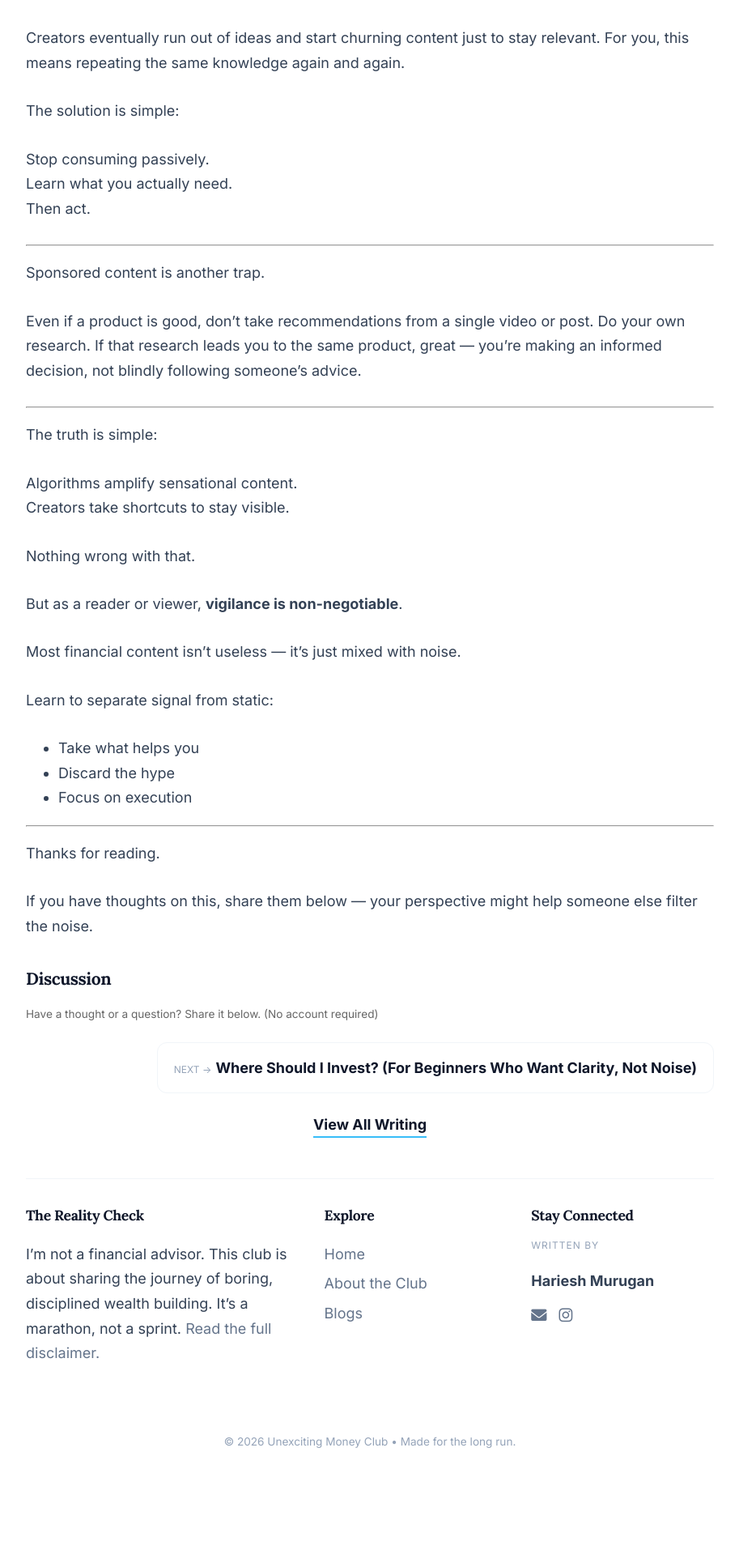
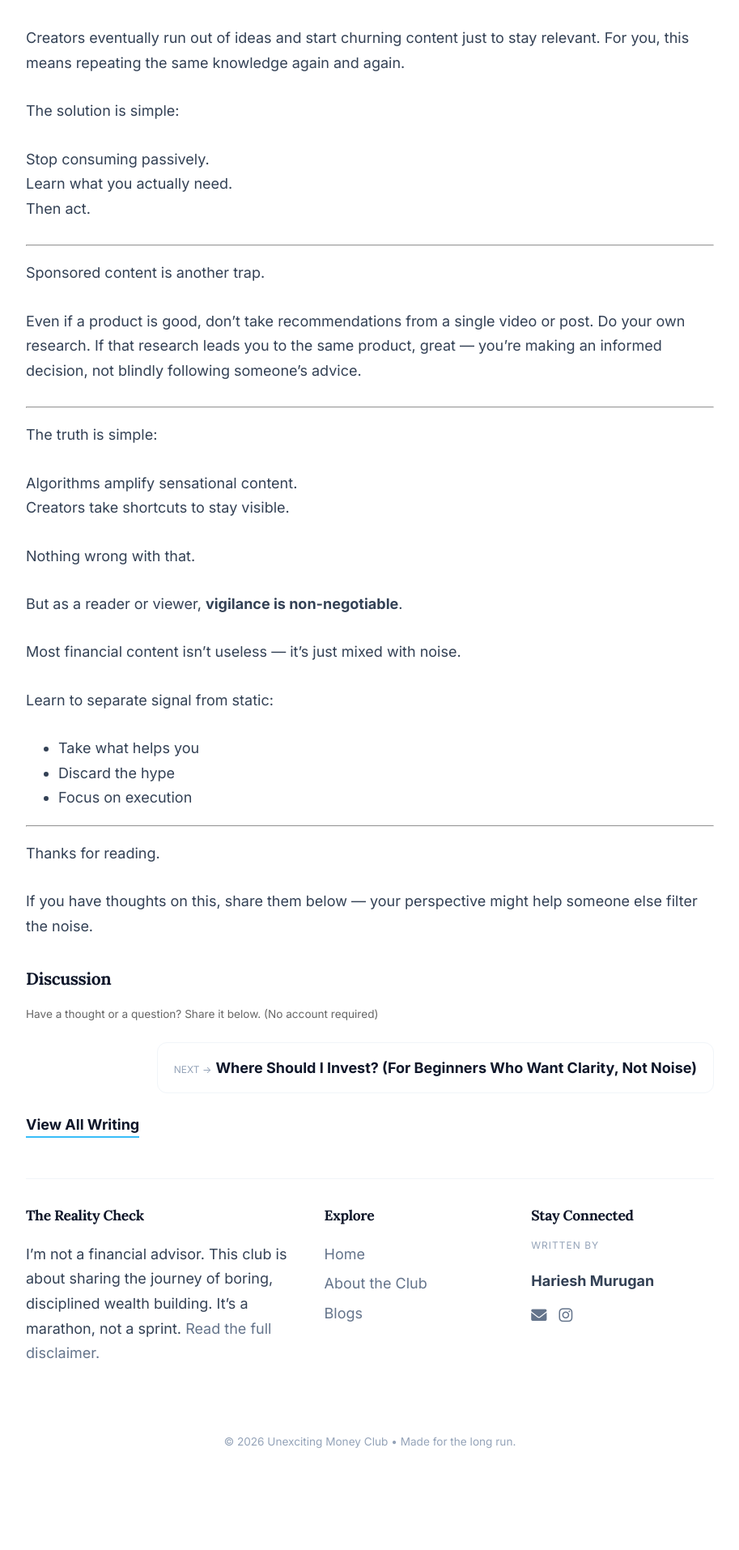
Before and after one commit to HarieshMK/HarieshMK.github.io, a Jekyll site: the page built from _posts/2026-01-25-why-most-finance-content-is-noise.md, in a window 1280 px wide. Shown: the part 1692-3606 px from the top of the page at 81% size, without its empty margins (183-1096 px from the left). Built offline with Jekyll 4.4.1, drawn with Linux system fonts in a browser that asks for light colours; comment, search, counter and statistics services are not loaded.

Commit message:
Update post.html

```diff
--- a/_layouts/post.html
+++ b/_layouts/post.html
@@ -68,7 +68,7 @@ layout: default
     </div>
   </div>
 
-  <div class="back-to-blog-container">
+  <div class="back-to-blogs-container">
     <a href="{{ '/blogs' | relative_url }}" class="back-link">View All Writing</a>
   </div>
 </div>
```
